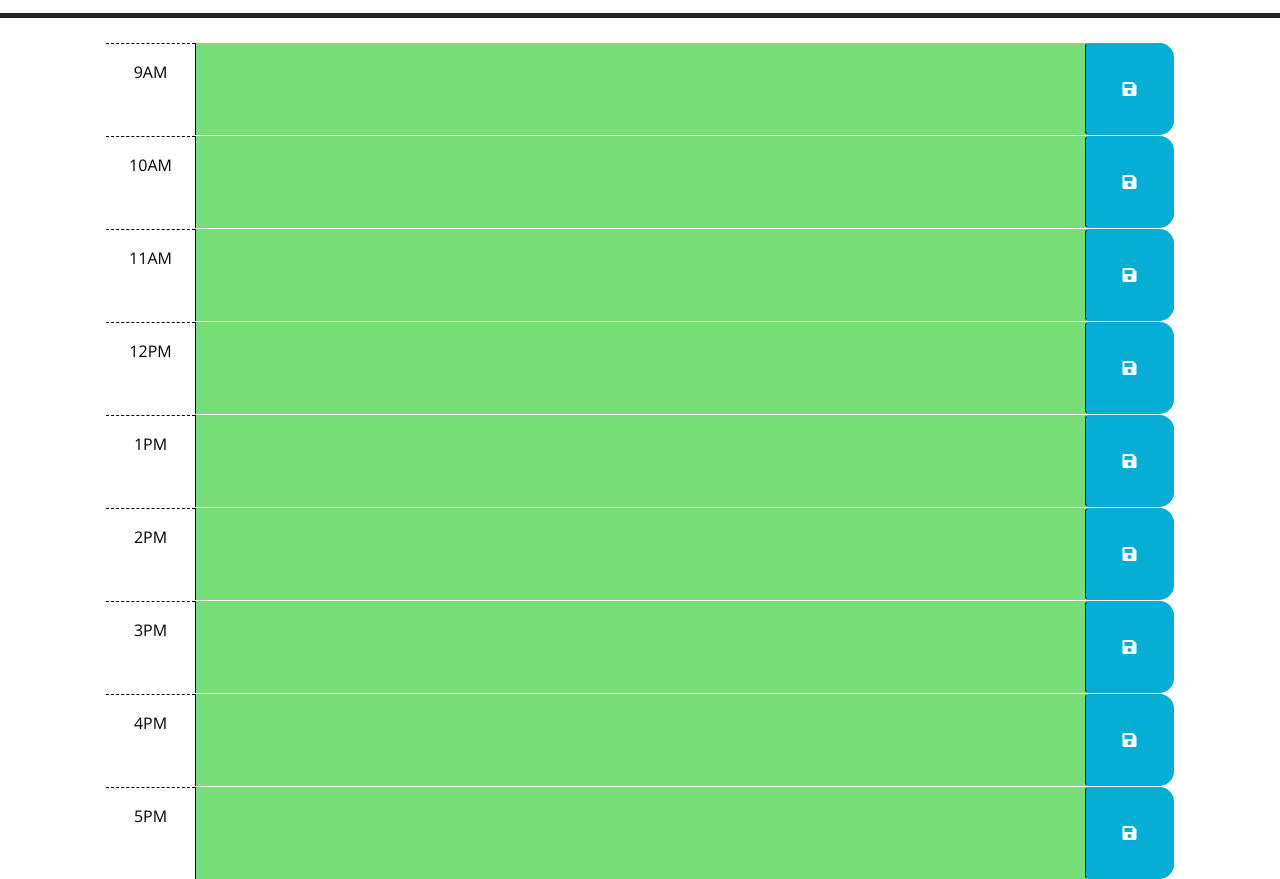
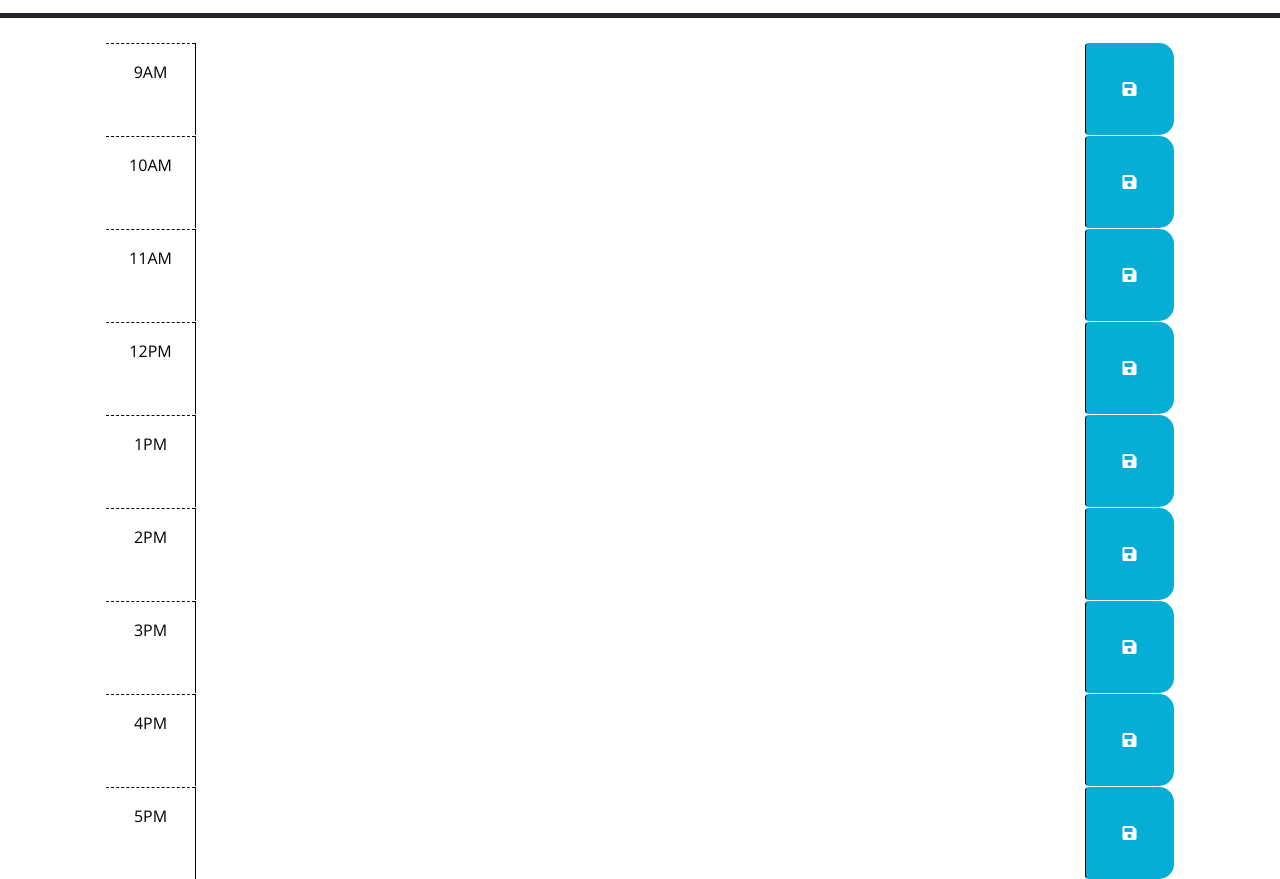
Before and after one commit to Ariesscode/WorkDaySchedule-08-23, a plain HTML site: page index.html in a window 1280 px wide. Shown: the part 260-1139 px from the top of the page. Drawn offline with nearby package versions, Linux system fonts and the light colour scheme.

Commit message:
remove all class of color in text area

```diff
--- a/index.html
+++ b/index.html
@@ -32,7 +32,7 @@
 
 
       <!-- Example of a past time block. The "past" class adds a gray background color. -->
-      <div id="hour-9" class="row time-block future">
+      <div id="hour-9" class="row time-block">
         <div class="col-2 col-md-1 hour text-center py-3">9AM</div>
         <textarea class="col-8 col-md-10 description" rows="3"> </textarea>
         <button class="btn saveBtn col-2 col-md-1" aria-label="save">
@@ -41,7 +41,7 @@
       </div>
 
       <!-- Example of a a present time block. The "present" class adds a red background color. -->
-      <div id="hour-10" class="row time-block future">
+      <div id="hour-10" class="row time-block">
         <div class="col-2 col-md-1 hour text-center py-3">10AM</div>
         <textarea class="col-8 col-md-10 description" rows="3"> </textarea>
         <button class="btn saveBtn col-2 col-md-1" aria-label="save">
@@ -50,7 +50,7 @@
       </div>
 
       <!-- Example of a future time block. The "future" class adds a green background color. -->
-      <div id="hour-11" class="row time-block future">
+      <div id="hour-11" class="row time-block">
         <div class="col-2 col-md-1 hour text-center py-3">11AM</div>
         <textarea class="col-8 col-md-10 description" rows="3"> </textarea>
         <button class="btn saveBtn col-2 col-md-1" aria-label="save">
@@ -58,7 +58,7 @@
         </button>
       </div>
 
-      <div id="hour-12" class="row time-block future">
+      <div id="hour-12" class="row time-block">
         <div class="col-2 col-md-1 hour text-center py-3">12PM</div>
         <textarea class="col-8 col-md-10 description" rows="3"> </textarea>
         <button class="btn saveBtn col-2 col-md-1" aria-label="save">
@@ -66,7 +66,7 @@
         </button>
       </div>
 
-      <div id="hour-1" class="row time-block future">
+      <div id="hour-1" class="row time-block">
         <div class="col-2 col-md-1 hour text-center py-3">1PM</div>
         <textarea class="col-8 col-md-10 description" rows="3"> </textarea>
         <button class="btn saveBtn col-2 col-md-1" aria-label="save">
@@ -75,7 +75,7 @@
       </div>
 
 
-      <div id="hour-2" class="row time-block future">
+      <div id="hour-2" class="row time-block">
         <div class="col-2 col-md-1 hour text-center py-3">2PM</div>
         <textarea class="col-8 col-md-10 description" rows="3"> </textarea>
         <button class="btn saveBtn col-2 col-md-1" aria-label="save">
@@ -84,7 +84,7 @@
       </div>
 
 
-      <div id="hour-3" class="row time-block future">
+      <div id="hour-3" class="row time-block">
         <div class="col-2 col-md-1 hour text-center py-3">3PM</div>
         <textarea class="col-8 col-md-10 description" rows="3"> </textarea>
         <button class="btn saveBtn col-2 col-md-1" aria-label="save">
@@ -93,7 +93,7 @@
       </div>
 
 
-      <div id="hour-4" class="row time-block future">
+      <div id="hour-4" class="row time-block">
         <div class="col-2 col-md-1 hour text-center py-3">4PM</div>
         <textarea class="col-8 col-md-10 description" rows="3"> </textarea>
         <button class="btn saveBtn col-2 col-md-1" aria-label="save">
@@ -102,7 +102,7 @@
       </div>
 
 
-      <div id="hour-5" class="row time-block future">
+      <div id="hour-5" class="row time-block">
         <div class="col-2 col-md-1 hour text-center py-3">5PM</div>
         <textarea class="col-8 col-md-10 description" rows="3"> </textarea>
         <button class="btn saveBtn col-2 col-md-1" aria-label="save">
--- a/script.js
+++ b/script.js
@@ -1,6 +1,3 @@
-var SaveBttn = document.querySelectorAll(".saveBtn");
-var headerOne = document.querySelector(".p-5");
-
 
 
 
@@ -18,7 +15,14 @@ var mySchedule = [
     ]// array of time as key and event as value
 
 var currentDay = document.getElementById("currentDay");
-currentDay.textContent = moment();
+currentDay.textContent = moment(); // added time to display underneath header one
+
+
+
+
+
+
+saveBttn.addEventListener("click", saveInput);
 
 
 
```
